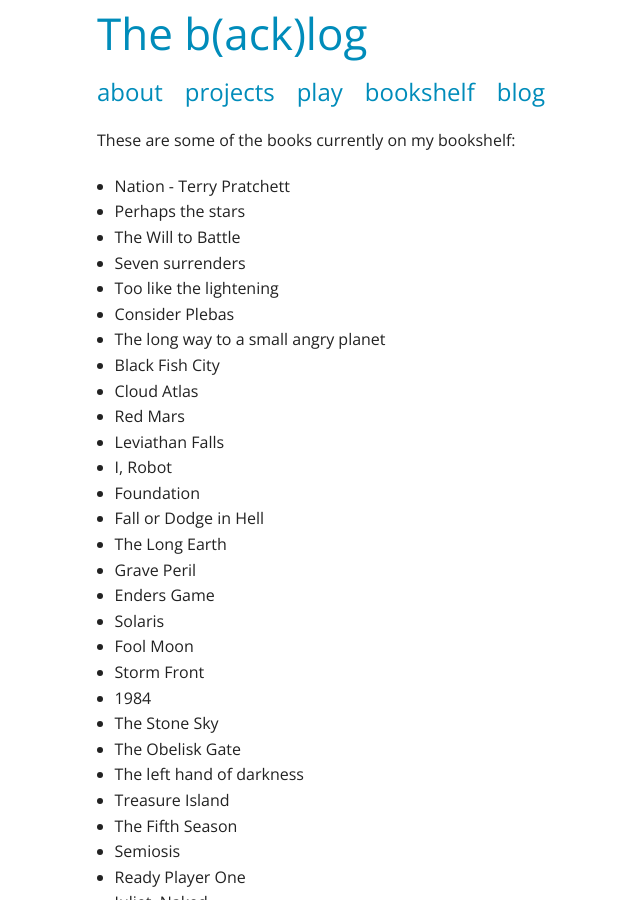
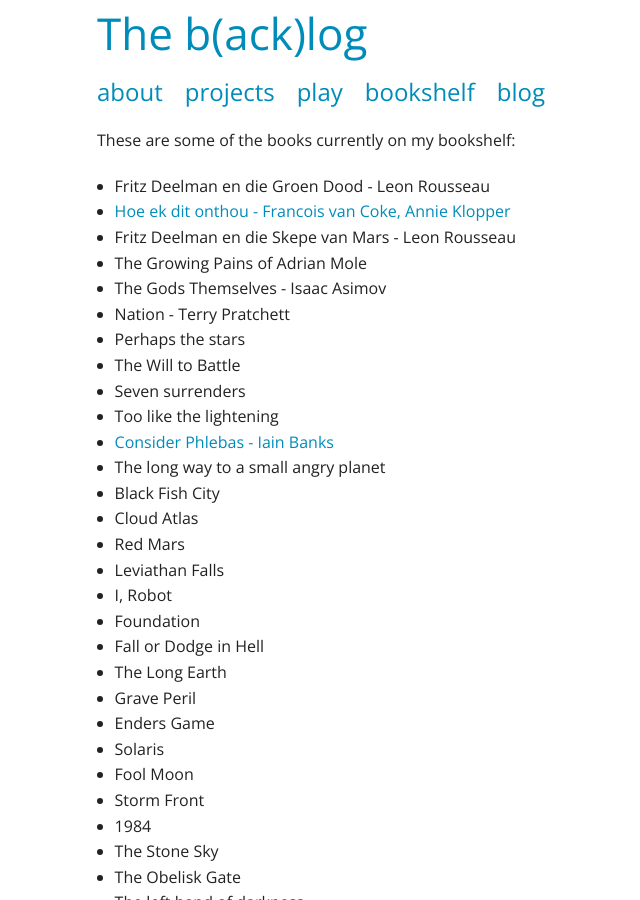
Before and after one commit to dirkcuys/thebacklog, a Jekyll site: the page built from bookshelf/index.md, in a window 1280 px wide and 900 px high. Shown: the whole window, without its empty margins (58-698 px from the left). Built offline with Jekyll 4.4.1, drawn with Linux system fonts in a browser that asks for light colours; nearby versions of some CDN libraries; some of the changed text lies outside the part shown.

Commit message:
Update bookshelve

```diff
--- a/bookshelf/index.md
+++ b/bookshelf/index.md
@@ -4,12 +4,17 @@
 ---
 These are some of the books currently on my bookshelf:
 
+*   Fritz Deelman en die Groen Dood - Leon Rousseau
+*   [Hoe ek dit onthou - Francois van Coke, Annie Klopper](https://www.nb.co.za/en/view-book?id=9780795710537)
+*   Fritz Deelman en die Skepe van Mars - Leon Rousseau
+*   The Growing Pains of Adrian Mole
+*   The Gods Themselves - Isaac Asimov
 *   Nation - Terry Pratchett
 *   Perhaps the stars
 *   The Will to Battle
 *   Seven surrenders
 *   Too like the lightening
-*   Consider Plebas
+*   [Consider Phlebas - Iain Banks](https://en.wikipedia.org/wiki/Consider_Phlebas)
 *   The long way to a small angry planet
 *   Black Fish City
 *   Cloud Atlas
@@ -86,8 +91,8 @@
 *   [20000 leagues under the sea][4] &#8211; Jules Verne
 *   [Around the world in 80 days][5] &#8211; Jules Verne
 *   [Maisie Dobbs][6]
-*   [Acid Alex][7]
-*   [Around Africa on my Bicycle][8]
+*   Acid Alex
+*   Around Africa on my Bicycle
 *   [The Book Thief][9]
 *   [Zoo City][10]
 *   Harry Potter and the Sorcerer's Stone
```
Also changed, not shown: other parts of bookshelf/index.md (+2 -3 lines).
